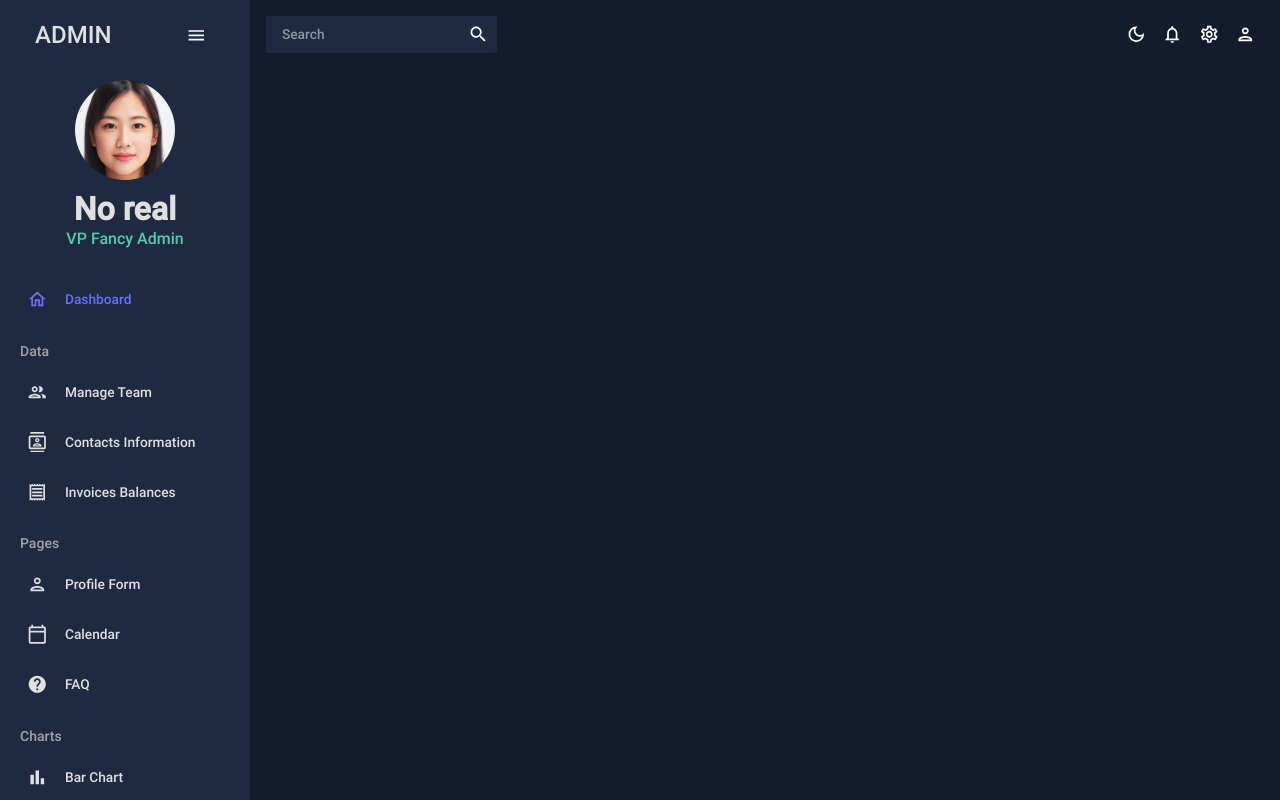
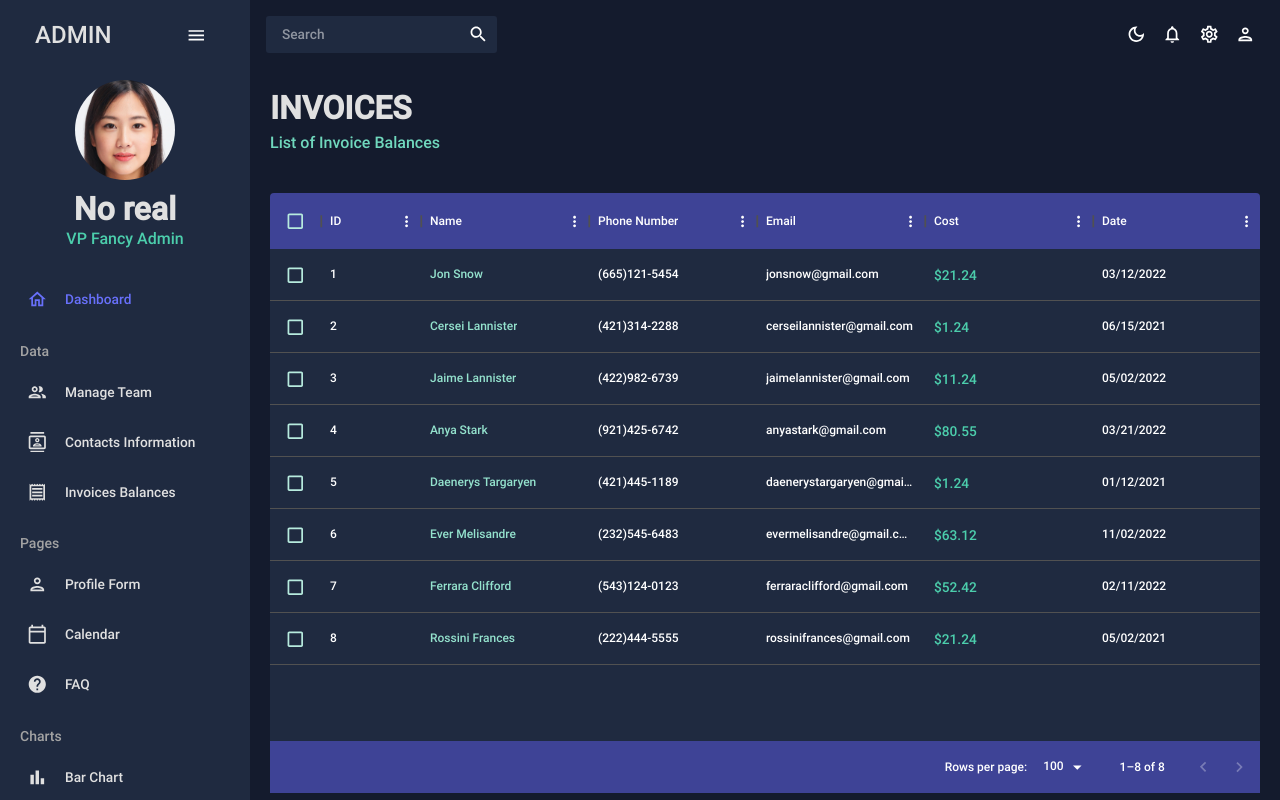
Before and after one commit to TomC13K/react-ts-dashboard, a React (Create React App) app: page /invoices in a window 1280 px wide. Shown: the top 800 px of the page. Built offline with nearby package versions, Linux system fonts and the light colour scheme.

Commit message:
added Invoices datagrid

```diff
--- a/src/App.tsx
+++ b/src/App.tsx
@@ -7,6 +7,7 @@ import { CssBaseline, ThemeProvider } from '@mui/material';
 import { Routes,Route } from 'react-router-dom';
 import Team from "./views/team/Team";
 import Contacts from "./views/contacts/Contacts";
+import Invoices from "./views/invoices/Invoices";
 
 
 //themeProvider passing the themes to MUI components
@@ -27,8 +28,8 @@ const App:React.FC = () =>{
               <Route path="/" element={<Dashboard/>}/>
               <Route path="/team" element={<Team/>}/>
               <Route path="/contacts" element={<Contacts/>}/>
-              {/* <Route path="/invoices" element={<Invoices/>}/>
-              <Route path="/form" element={<Form/>}/>
+              <Route path="/invoices" element={<Invoices/>}/>
+              {/*<Route path="/form" element={<Form/>}/>
               <Route path="/bar" element={<Bar/>}/>
               <Route path="/pie" element={<Pie/>}/>
               <Route path="/line" element={<Line/>}/>
--- /dev/null
+++ b/src/views/invoices/Invoices.tsx
@@ -0,0 +1,81 @@
+import {Box, Typography, useTheme} from "@mui/material";
+import {DataGrid} from "@mui/x-data-grid";
+import {tokens} from "../../theme";
+import {mockDataInvoices} from "../../mockData/mockData";
+import Header from "../../components/Header";
+import {ReactNode} from "react";
+
+
+interface IMockDataInvoice {
+    id: number,
+    name: string,
+    email: string,
+    cost: string,
+    phone: string,
+    date: string,
+}
+
+const Invoices:React.FC = () => {
+    const theme = useTheme();
+    const colors = tokens(theme.palette.mode);
+
+
+    const columns:any[] =[
+        {field: "id", headerName: "ID"},
+        {field: "name", headerName: "Name", flex: 1,cellClassName: "name-column--cell"}, // className used down in the code in custom Box style
+        {field: "phone", headerName: "Phone Number",flex:1},
+        {field: "email", headerName: "Email",flex:1},
+        {field: "cost", headerName: "Cost",flex:1,
+            renderCell: (params:any):ReactNode => (
+                <Typography color={colors.greenAccent[500]}>
+                    ${params.row.cost}
+                </Typography>
+            )},
+        {field: "date", headerName: "Date",flex:1},
+
+    ];
+
+    return (
+        <Box m="20px">
+            <Header title="INVOICES" subtitle="List of Invoice Balances"/>
+            {/*style of the box that shows the table*/}
+            <Box
+                m="40px 0 0 0"
+                height="75vh"
+                sx={{
+                    "& .MuiDataGrid-root": {
+                        border:"none"
+                    },
+                    "& .MuiDataGrid-cell": {
+                        borderBottom:"none"
+                    },
+                    "& .name-column--cell": {
+                        color:colors.greenAccent[300]
+                    },
+                    "& .MuiDataGrid-columnHeaders": {
+                        backgroundColor:colors.blueAccent[700],
+                        borderBottom:"none"
+                    },
+                    "& .MuiDataGrid-virtualScroller": {
+                        backgroundColor:colors.primary[400],
+                    },
+                    "& .MuiDataGrid-footerContainer": {
+                        borderTop:"none",
+                        backgroundColor:colors.blueAccent[700],
+                    },
+                    "& .MuiCheckbox-root": {
+                        color: `${colors.greenAccent[200]} !important`,
+                    },
+                }}
+            >
+                <DataGrid
+                    checkboxSelection
+                    columns={columns}
+                    rows={mockDataInvoices}
+                />
+            </Box>
+        </Box>
+    )
+}
+
+export default Invoices;
```
